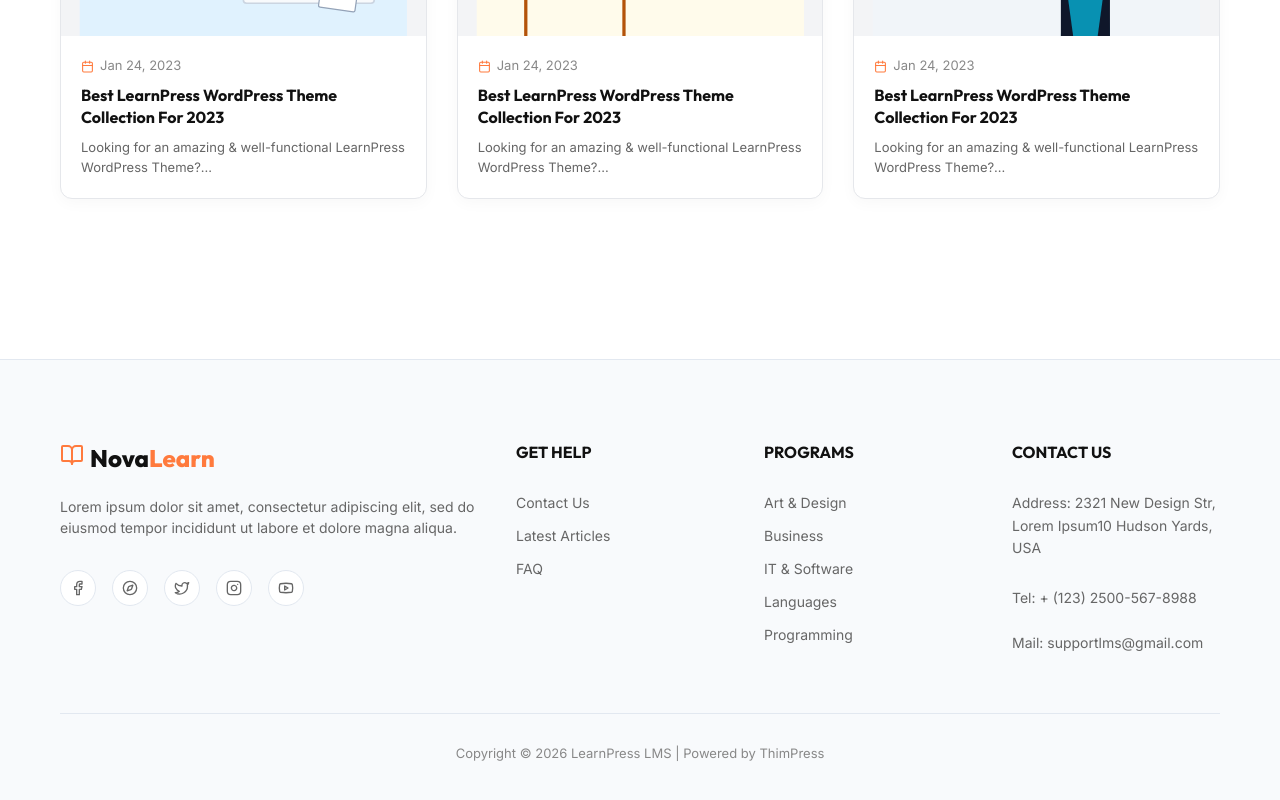
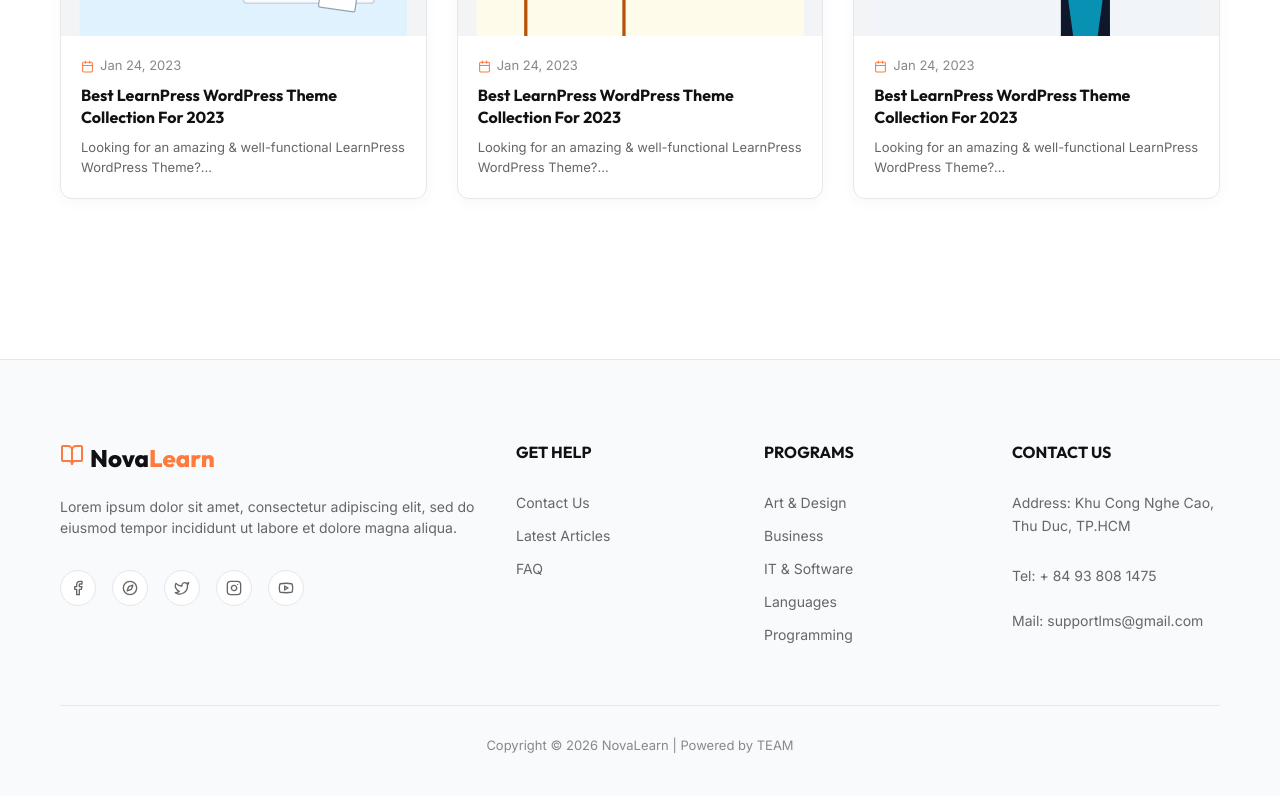
Before and after one commit to Learning-and-Teaching-Online-Web/frontend, a React (Vite) app: page / in a window 1280 px wide. Shown: the part 5302-6102 px from the top of the page. Built offline with nearby package versions, Linux system fonts and the light colour scheme.

Commit message:
feat: add Footer component with navigation links and contact information

```diff
--- a/src/components/Footer.tsx
+++ b/src/components/Footer.tsx
@@ -87,10 +87,10 @@ const Footer: React.FC<FooterProps> = ({ onNavigateFAQ, onNavigateContact }) =>
           <div className="footer-column">
             <h3>Contact Us</h3>
             <p style={{ lineHeight: '1.6' }}>
-              Address: 2321 New Design Str, Lorem Ipsum10 Hudson Yards, USA
+              Address: Khu Cong Nghe Cao, Thu Duc, TP.HCM
             </p>
             <p style={{ marginTop: '8px' }}>
-              Tel: + (123) 2500-567-8988
+              Tel: + 84 93 808 1475
             </p>
             <p style={{ marginTop: '4px' }}>
               Mail: supportlms@gmail.com
@@ -100,7 +100,7 @@ const Footer: React.FC<FooterProps> = ({ onNavigateFAQ, onNavigateContact }) =>
 
         {/* Copyright */}
         <div className="footer-bottom">
-          Copyright © 2026 LearnPress LMS | Powered by ThimPress
+          Copyright © 2026 NovaLearn | Powered by TEAM
         </div>
       </div>
     </footer>
```
